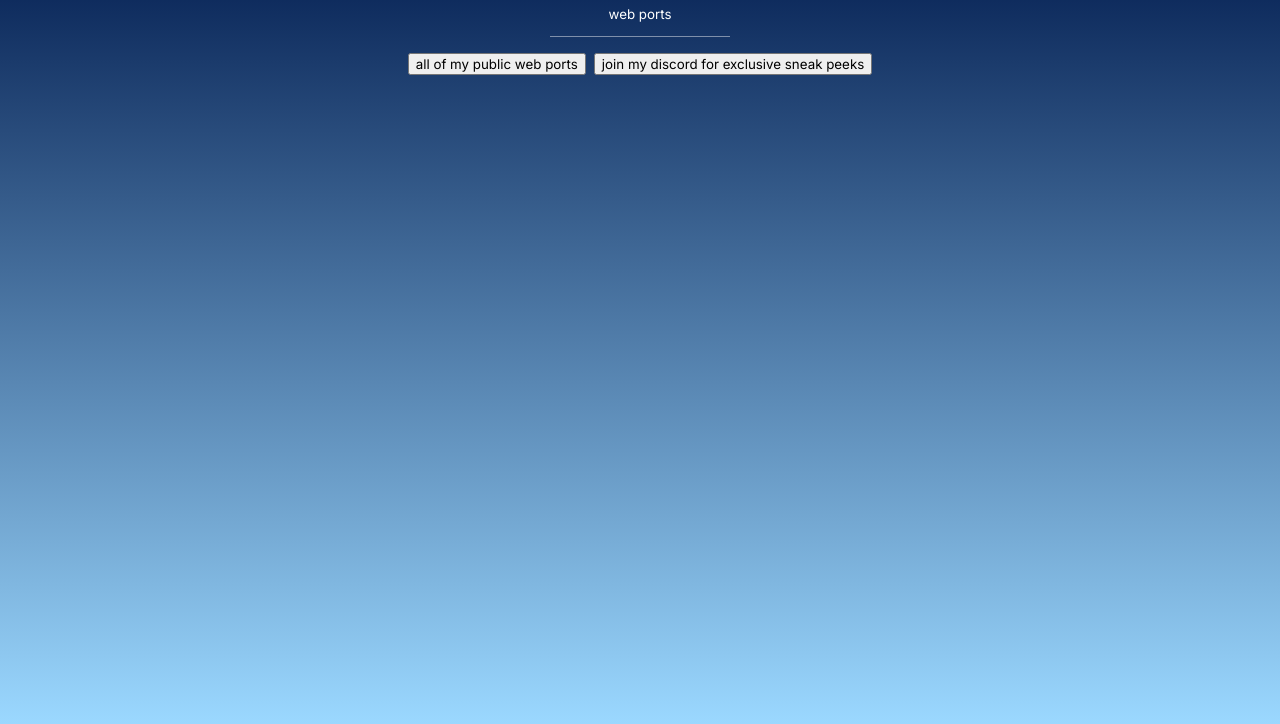
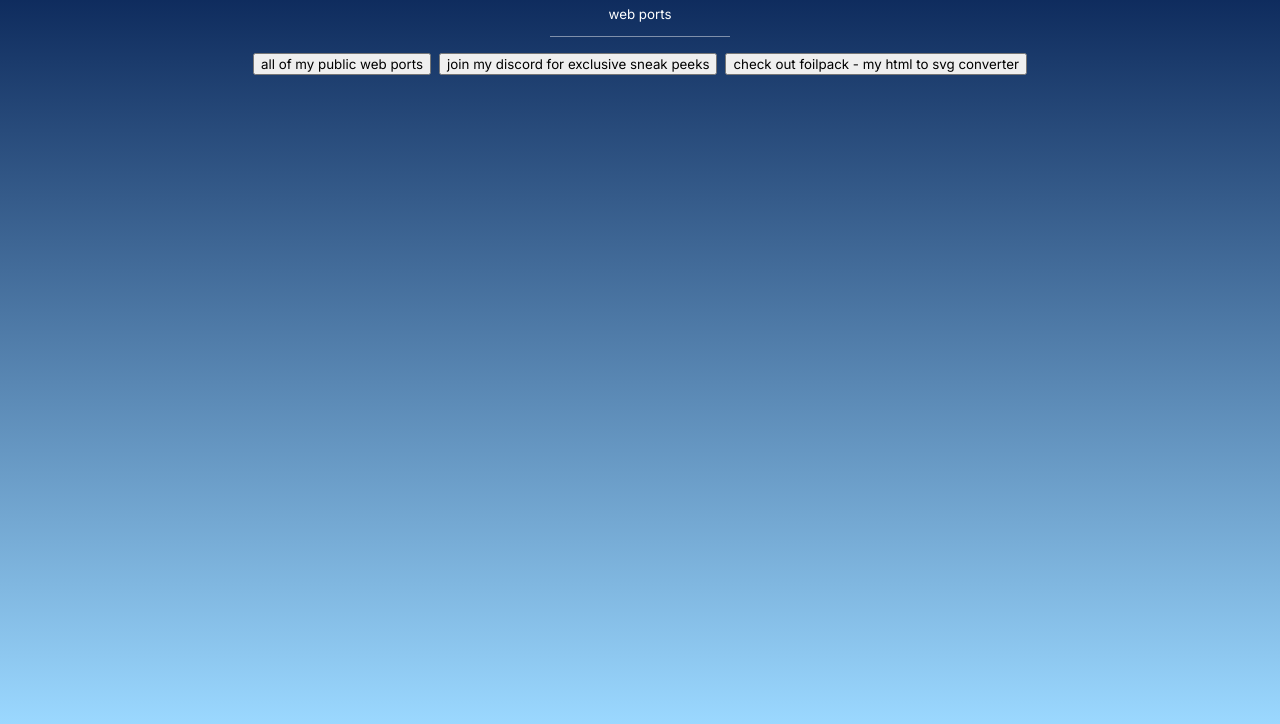
Before and after one commit to braydensrandomcreations/br4yzzn-dot-com, a plain HTML site: page index.html in a window 1280 px wide. Shown: the part 76-800 px from the top of the page. Drawn offline with Linux system fonts and the light colour scheme.

Commit message:
Add FoilPack Plug

```diff
--- a/index.html
+++ b/index.html
@@ -79,6 +79,7 @@ body
 <div class="buttonsDiv">
   <button class="buttonsDoohick" onclick="window.location.href='ports.html'">all of my public web ports</button>
   <button class="buttonsDoohick" onclick="window.open('https://discord.gg/pv9e7GgtxA', '_blank')">join my discord for exclusive sneak peeks</button>
+  <button class="buttonsDoohick" onclick="window.open('https://braydensrandomcreations.github.io/FoilPack/', '_blank')">check out foilpack - my html to svg converter</button>
 </div>
 </body>
 </html>
```
